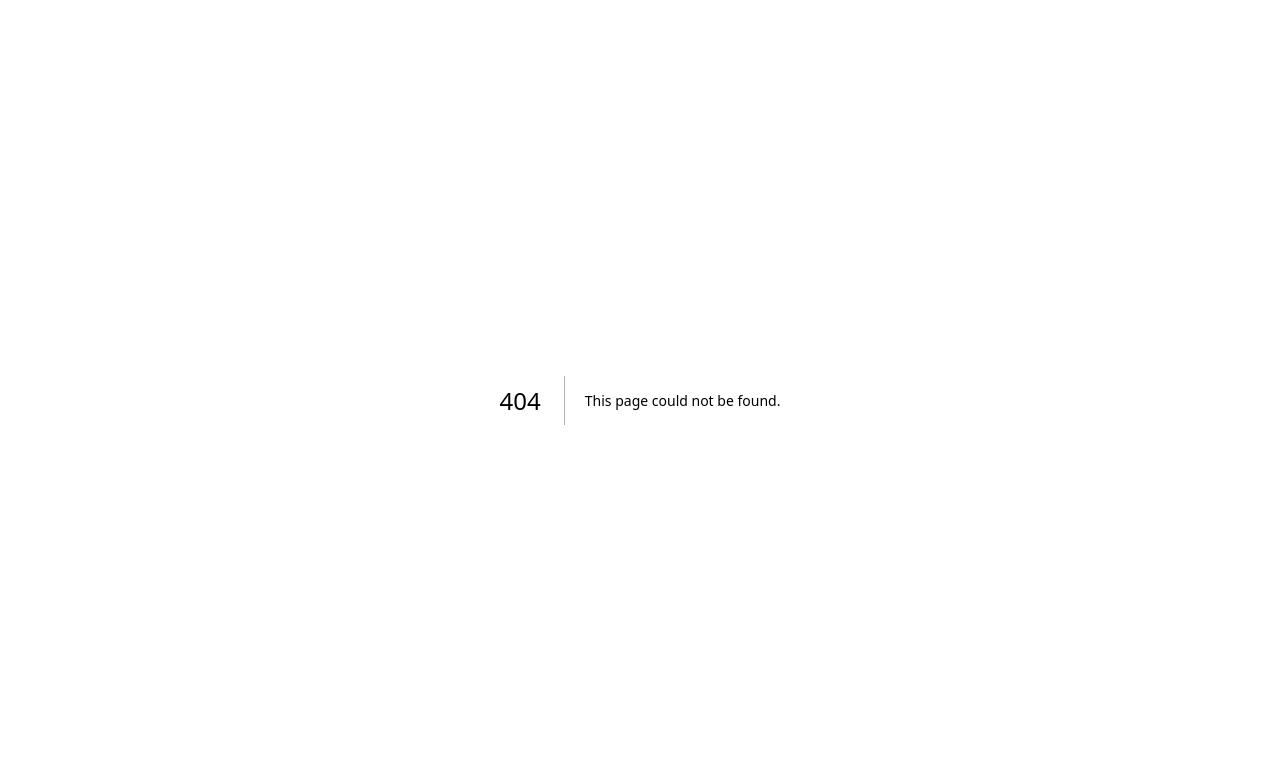
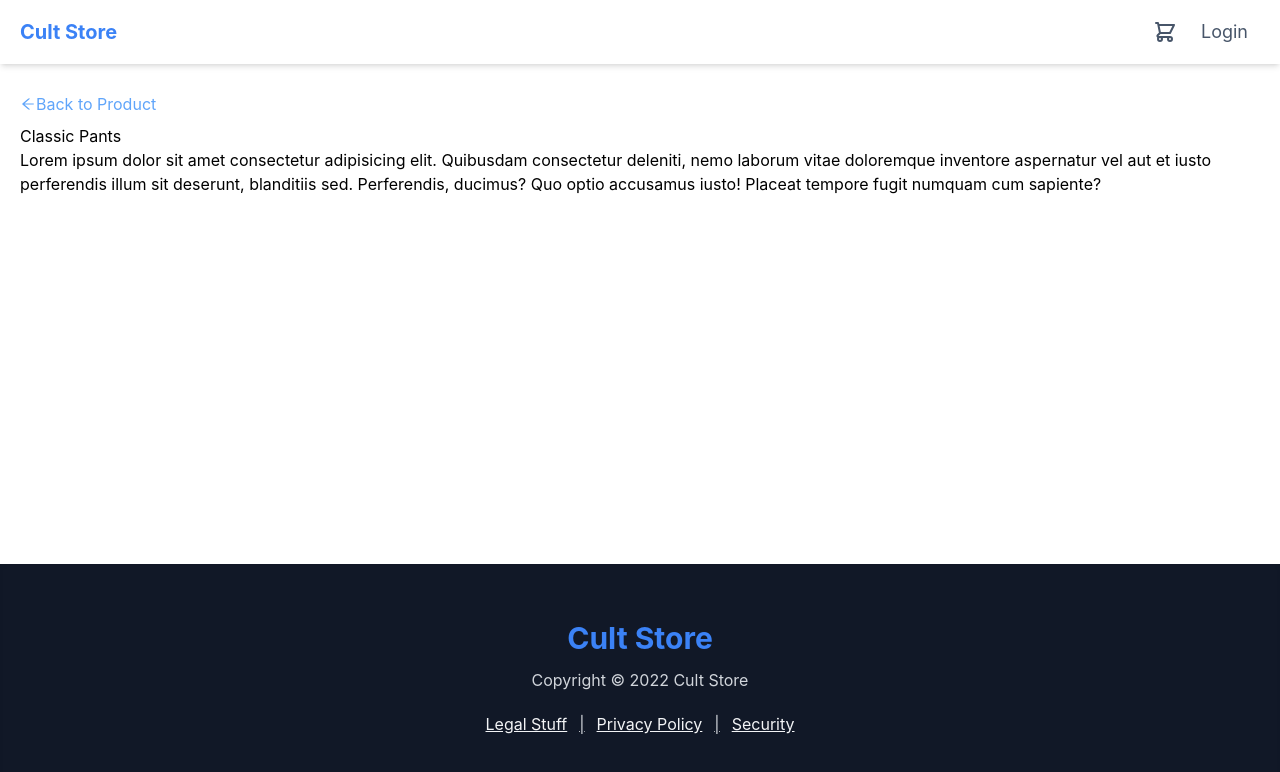
Before and after one commit to nidhi333-9/cult-store, a Next.js app: page /product/classic-pants in a window 1280 px wide. Before the commit this address had no page. Shown: the top 772 px of the page. Built offline with nearby package versions, Linux system fonts and the light colour scheme.

Commit message:
added the variety file

```diff
--- a/pages/index.js
+++ b/pages/index.js
@@ -1,10 +1,33 @@
+import Company from "../components/Company";
+import Content from "../components/Content";
+import HomePage from "../components/HomePage";
 import Layout from "../components/Layout";
 import ProductItems from "../components/ProductItems";
+import Sale from "../components/Sale";
+import clothData from "../utils/cloth";
 import data from "../utils/data";
 
 export default function Home() {
   return (
     <Layout title="Home Page">
+      <div>
+        <HomePage />
+      </div>
+      <div className="grid grid-cols-1 gap-5 md:grid-cols-2 lg:grid-cols-3">
+        {clothData.items.map((item) => (
+          <Content
+            item={item}
+            key={item.variety}
+          ></Content>
+        ))}
+      </div>
+      <div>
+        <Sale />
+      </div>
+      <div className="py-5">
+        <h3 className="flex justify-center font-bold text-3xl py-14 text-gray-900">
+          Our Popular Products
+        </h3>
         <div className="grid grid-cols-1 gap-5 sm:grid-cols-2 md:grid-cols-3 lg:grid-cols-5">
           {data.products.map((product) => (
             <ProductItems
@@ -13,6 +36,11 @@ export default function Home() {
             ></ProductItems>
           ))}
         </div>
+      </div>
+
+      <div>
+        <Company />
+      </div>
     </Layout>
   );
 }
--- /dev/null
+++ b/pages/item/[variety].js
@@ -0,0 +1,24 @@
+import { useRouter } from "next/router";
+import React from "react";
+import Layout from "../../components/Layout";
+
+import clothData from "../../utils/cloth";
+
+const ItemScreen = () => {
+  const { query } = useRouter();
+  const { variety } = query;
+  const item = clothData.items.find((x) => x.variety === variety);
+  if (!item) {
+    return <div>Item not found</div>;
+  }
+  return (
+    <Layout title={item.name}>
+      <div>
+        Items
+        <h1>{item.name}</h1>
+      </div>
+    </Layout>
+  );
+};
+
+export default ItemScreen;
--- /dev/null
+++ b/pages/product/[slug].js
@@ -0,0 +1,38 @@
+import Link from "next/link";
+import { useRouter } from "next/router";
+import React from "react";
+import Layout from "../../components/Layout";
+import data from "../../utils/data";
+import { AiOutlineArrowLeft } from "react-icons/ai";
+
+const ProductScreen = () => {
+  const { query } = useRouter();
+  const { slug } = query;
+  const product = data.products.find((x) => x.slug === slug);
+  if (!product) {
+    return <div>Product Not Found</div>;
+  }
+  return (
+    <Layout title={product.name}>
+      <div className="py-2">
+        <Link
+          href="/"
+          className="flex items-center text-blue-400"
+        >
+          <AiOutlineArrowLeft />
+          Back to Product
+        </Link>
+      </div>
+      <h1>{product.name}</h1>
+      <p>
+        Lorem ipsum dolor sit amet consectetur adipisicing elit. Quibusdam
+        consectetur deleniti, nemo laborum vitae doloremque inventore aspernatur
+        vel aut et iusto perferendis illum sit deserunt, blanditiis sed.
+        Perferendis, ducimus? Quo optio accusamus iusto! Placeat tempore fugit
+        numquam cum sapiente?
+      </p>
+    </Layout>
+  );
+};
+
+export default ProductScreen;
```
Lines whose indentation alone changed are shown as unchanged.
